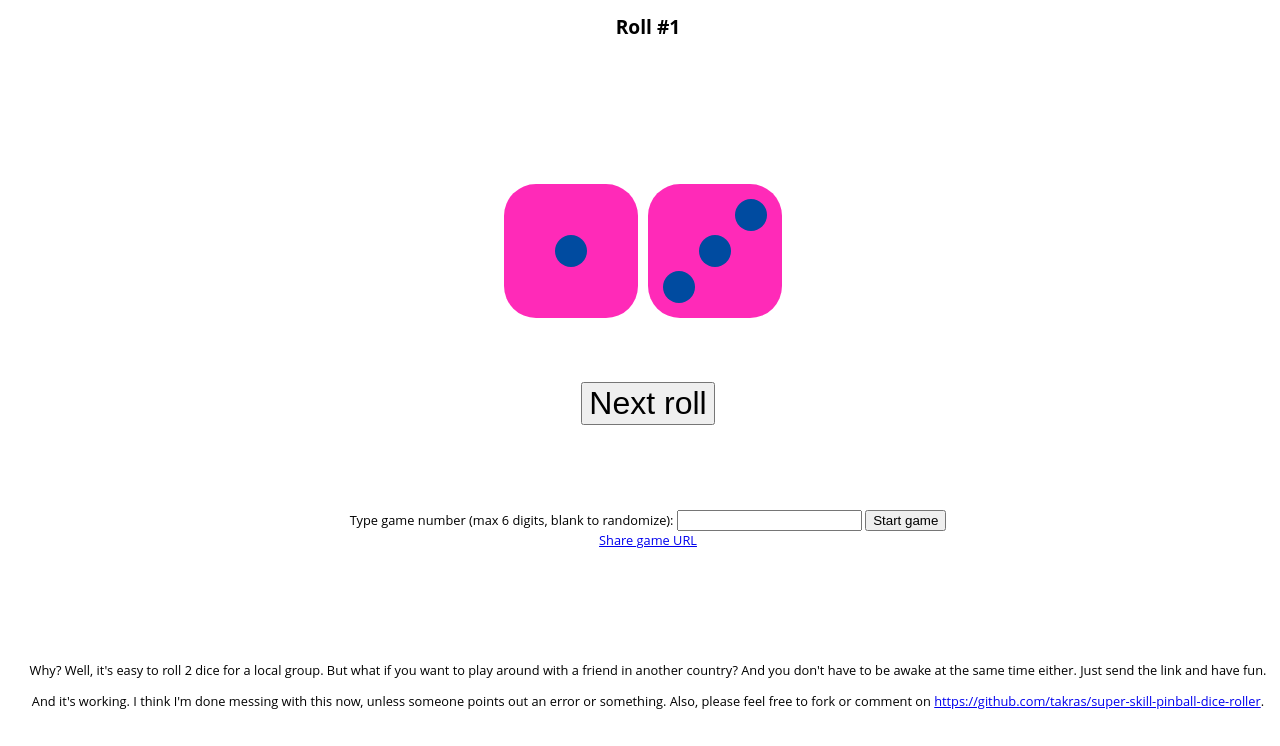
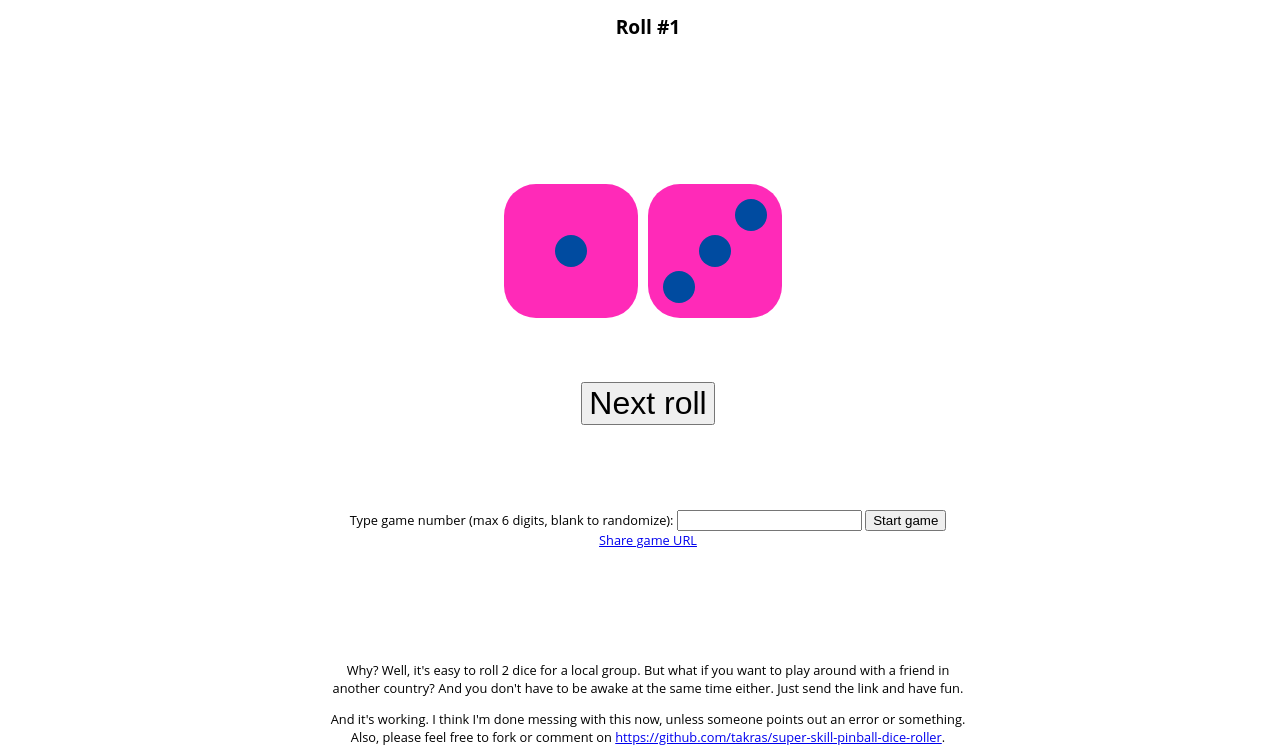
Before and after one commit to takras/super-skill-pinball-dice-roller, a plain HTML site: page index.html in a window 1280 px wide. Shown: the part 99-845 px from the top of the page. Drawn offline with Linux system fonts and the light colour scheme.

Commit message:
Footer css

```diff
--- a/style.css
+++ b/style.css
@@ -5,6 +5,11 @@ body {
   font-family: 'Open Sans', sans-serif;
 
   background: linear-gradient(top, #222, #333);
+}
+
+.footer {
+  width: 50vw;
+  margin: 0 auto;
 }
 
 /* Dice Faces, credit to https://betterprogramming.pub/creating-dice-in-flexbox-in-css-a02a5d85e516 */
```
